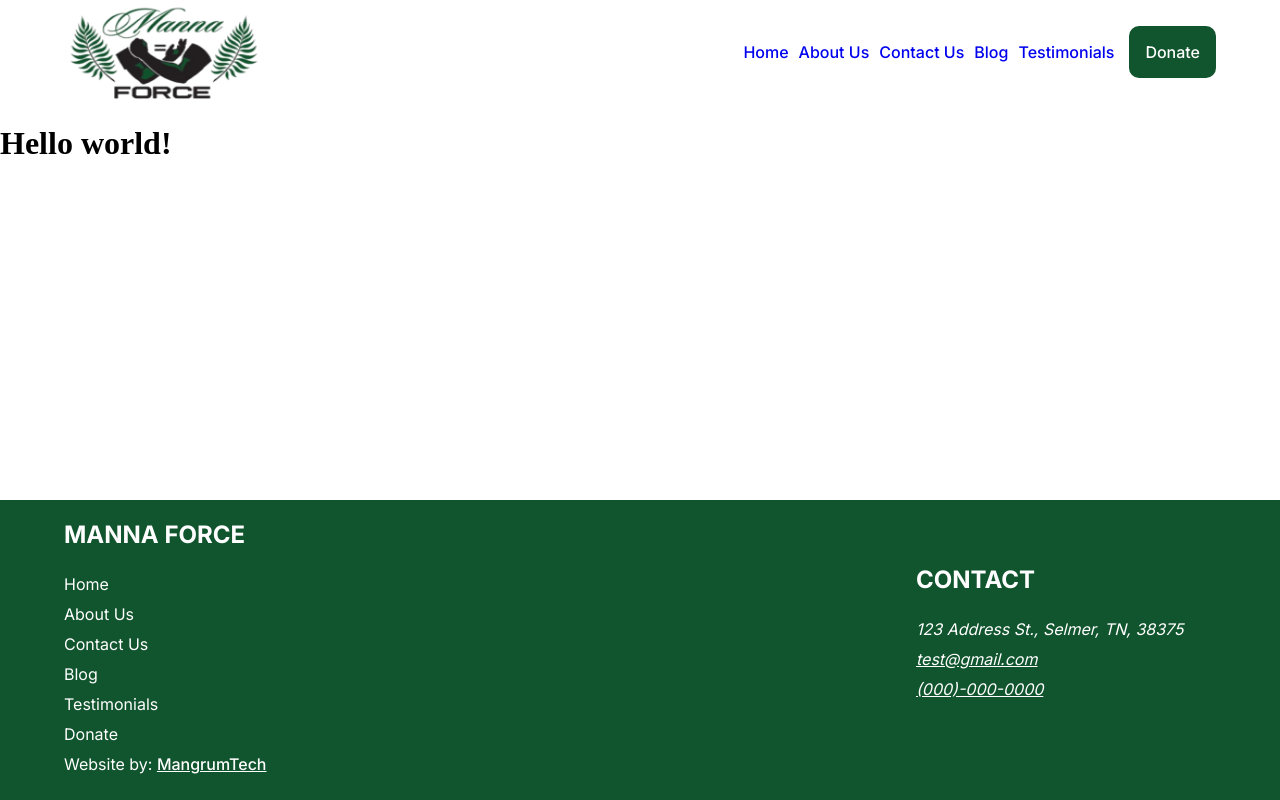
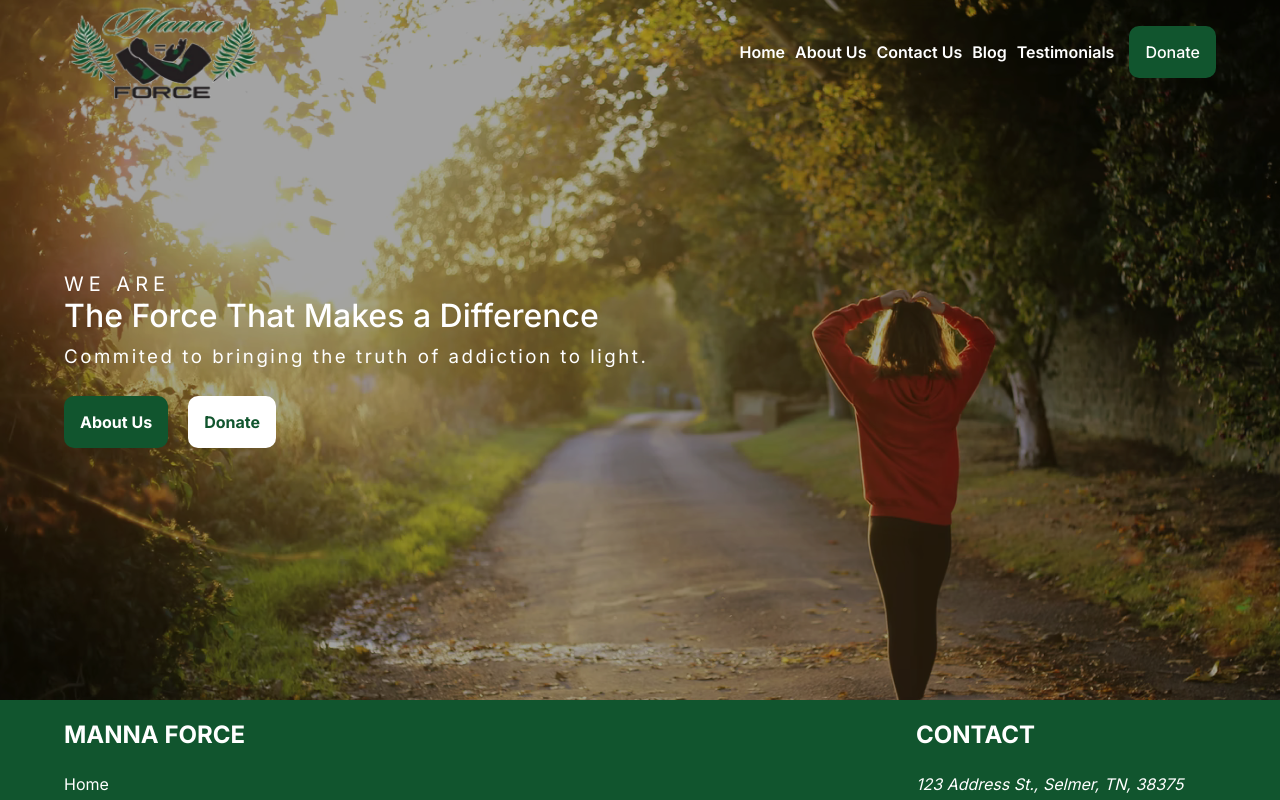
Before and after one commit to trevormangrum/mannaforce, a Next.js app: page / in a window 1280 px wide. Shown: the top 800 px of the page. Built offline with nearby package versions, Linux system fonts and the light colour scheme.

Commit message:
Implements initial view

```diff
--- a/src/components/Footer/footer.module.scss
+++ b/src/components/Footer/footer.module.scss
@@ -12,6 +12,7 @@
   color: white;
   @include vars.respond-to("medium") {
     flex-direction:row;
+    align-items:flex-start;
   }
   flex-direction:column;
   align-items:center;
--- a/src/components/Header/header.module.scss
+++ b/src/components/Header/header.module.scss
@@ -4,8 +4,11 @@
     width: 100%;
     display: flex;
     flex-direction: column;
+    position:fixed;
+    top:0;
+    z-index:1000;
+    background:transparent;
     font-family: vars.$font-primary;
-    position:relative;
 }
 .wrapper {
     position:relative;
@@ -19,7 +22,8 @@
     text-decoration:none;
     margin: 0px 5px;
     font-family: vars.$font-primary;
-    font-weight: 500;
+    font-weight: 600;
+    color:white;
 }
 .logo {
     & > img {
--- /dev/null
+++ b/src/components/InitialView/index.tsx
@@ -0,0 +1,19 @@
+import React from "react";
+import styles from "./initialview.module.scss";
+const InitialView: React.FC = () => {
+    return (
+        <section className={styles.initialView}>
+            <div className={styles.wrapper}>
+                <p>We are</p>
+                <h1>The Force That Makes a Difference</h1>
+                <h3>Commited to bringing the truth of addiction to light.</h3>
+                <div className={styles.buttons}>
+                    <a href='/about'>About Us</a>
+                    <a href='/donate'>Donate</a>
+                </div>
+            </div>
+        </section>
+    );
+};
+
+export default InitialView;
--- /dev/null
+++ b/src/components/InitialView/initialview.module.scss
@@ -0,0 +1,83 @@
+@use 'variables' as vars;
+@use 'sass:color';
+
+.initialView {
+    width:100%;
+    min-height: 700px;
+    background: url("../../../public/initview.png");
+    background-position-y: -20px;
+    position:relative;
+    z-index: 100;
+    display:flex;
+    flex-direction:column;
+    justify-content: center;
+    &::after {
+        content: "";
+        position:absolute;
+        width: 100%;
+        height: 100%;
+        top:0;
+        background: rgba(0,0,0,0.2);
+    }
+}
+
+.wrapper {
+    width: 90%;
+    z-index: 101;
+    align-self:center;
+    font-family: vars.$font-primary;
+    & > p {
+        color: white;
+        text-transform: uppercase;
+        letter-spacing: 5px;
+        font-size: 20px;
+        font-weight: 300;
+        margin-bottom:0;
+    }
+    & > h1 {
+        font-size: 32px;
+        margin-top:0;
+        margin-bottom:10px;
+        color: white;
+        font-weight: 500;
+    }
+    & > h3 {
+        margin-top: 0;
+        color:white;
+        font-weight: 300;
+        letter-spacing: 2.5px;
+    }
+}
+.buttons {
+    font-family: vars.$font-primary;
+    display:flex;
+    flex-direction:row;
+    & > a {
+        margin-top: 10px;
+        padding: 1rem;
+        padding: 1rem;
+        text-decoration:none;
+        border-radius: 10px;
+        box-shadow: 0px 3px 3px 3px 12px rgba(0,0,0,0.2);
+        font-weight: bold;
+        transition: 0.3s ease;
+        &:hover{
+            transform: translateY(-2px);
+        }
+    }
+    & > a:nth-child(1){
+        margin-right: 20px;
+        background: vars.$primary;
+        color:white;
+        &:hover {
+            background: color.scale(vars.$primary, $lightness: -20%);
+        }
+    }
+    & > a:nth-child(2) {
+        background: white;
+        color: vars.$primary;
+        &:hover {
+            background: color.scale(white, $lightness: -20%);
+        }
+    }
+}
--- a/src/pages/index.tsx
+++ b/src/pages/index.tsx
@@ -1,9 +1,10 @@
 import React from "react";
+import InitialView from "src/components/InitialView";
 import Layout from "src/components/Layout";
 export default function HomePage() {
   return (
     <Layout>
-        <h1>Hello world!</h1>
+      <InitialView/>
     </Layout>
   );
 }
```
Also changed, not shown: public/initview.png (added).
